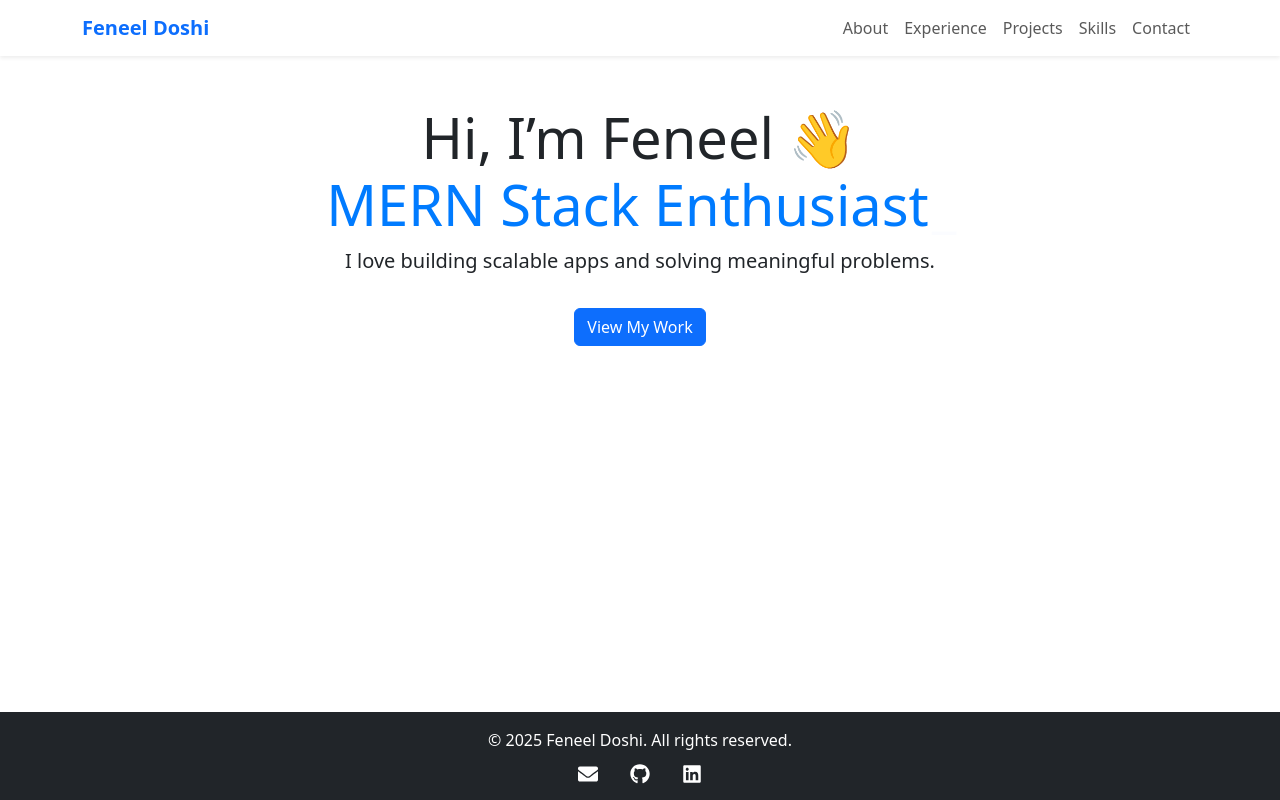
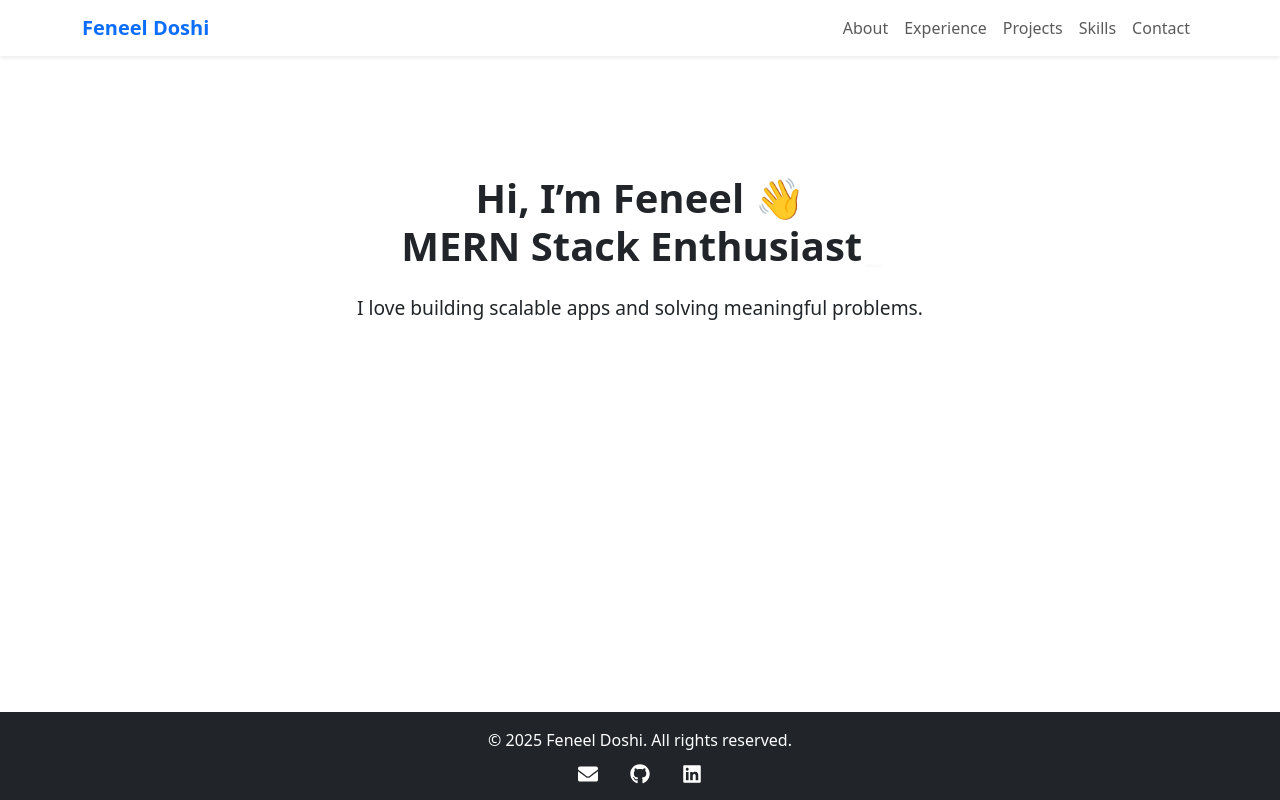
Before and after one commit to feneel/feneel.github.io, a Next.js app: page / in a window 1280 px wide. Built offline with nearby package versions, Linux system fonts and the light colour scheme.

Commit message:
Adding in styling for Landing page and updating css modules

```diff
--- a/app/page.module.css
+++ b/app/page.module.css
@@ -1,168 +1,48 @@
-.page {
-  --gray-rgb: 0, 0, 0;
-  --gray-alpha-200: rgba(var(--gray-rgb), 0.08);
-  --gray-alpha-100: rgba(var(--gray-rgb), 0.05);
-
-  --button-primary-hover: #383838;
-  --button-secondary-hover: #f2f2f2;
-
-  display: grid;
-  grid-template-rows: 20px 1fr 20px;
+.hero {
+  display: flex;
   align-items: center;
-  justify-items: center;
-  min-height: 100svh;
-  padding: 80px;
-  gap: 64px;
-  font-family: var(--font-geist-sans);
+  justify-content: center;
+  padding: 5rem 1rem;
+  background-color: var(--bg-light);
+  text-align: center;
+  min-height: 60vh;
 }
 
-@media (prefers-color-scheme: dark) {
-  .page {
-    --gray-rgb: 255, 255, 255;
-    --gray-alpha-200: rgba(var(--gray-rgb), 0.145);
-    --gray-alpha-100: rgba(var(--gray-rgb), 0.06);
-
-    --button-primary-hover: #ccc;
-    --button-secondary-hover: #1a1a1a;
-  }
+.textWrapper {
+  max-width: 800px;
 }
 
-.main {
-  display: flex;
-  flex-direction: column;
-  gap: 32px;
-  grid-row-start: 2;
+.heading {
+  font-size: 2.5rem;
+  font-weight: 700;
+  color: var(--primary);
 }
 
-.main ol {
-  font-family: var(--font-geist-mono);
-  padding-left: 0;
-  margin: 0;
-  font-size: 14px;
-  line-height: 24px;
-  letter-spacing: -0.01em;
-  list-style-position: inside;
-}
-
-.main li:not(:last-of-type) {
-  margin-bottom: 8px;
-}
-
-.main code {
-  font-family: inherit;
-  background: var(--gray-alpha-100);
-  padding: 2px 4px;
-  border-radius: 4px;
+.typewriter {
+  color: var(--strong);
   font-weight: 600;
 }
 
-.ctas {
-  display: flex;
-  gap: 16px;
+.subtext {
+  margin-top: 1.5rem;
+  font-size: 1.2rem;
+  color: var(--primary);
 }
 
-.ctas a {
-  appearance: none;
-  border-radius: 128px;
-  height: 48px;
-  padding: 0 20px;
+.ctaButton {
+  display: inline-block;
+  margin-top: 2rem;
+  padding: 0.75rem 1.5rem;
+  background-color: var(--accent);
+  color: white;
+  font-weight: 600;
   border: none;
-  border: 1px solid transparent;
-  transition:
-    background 0.2s,
-    color 0.2s,
-    border-color 0.2s;
-  cursor: pointer;
-  display: flex;
-  align-items: center;
-  justify-content: center;
-  font-size: 16px;
-  line-height: 20px;
-  font-weight: 500;
+  border-radius: 5px;
+  text-decoration: none;
+  transition: background-color 0.3s ease;
 }
 
-a.primary {
-  background: var(--foreground);
-  color: var(--background);
-  gap: 8px;
+.ctaButton:hover {
+  background-color: var(--strong);
+  color: white;
 }
-
-a.secondary {
-  border-color: var(--gray-alpha-200);
-  min-width: 158px;
-}
-
-.footer {
-  grid-row-start: 3;
-  display: flex;
-  gap: 24px;
-}
-
-.footer a {
-  display: flex;
-  align-items: center;
-  gap: 8px;
-}
-
-.footer img {
-  flex-shrink: 0;
-}
-
-/* Enable hover only on non-touch devices */
-@media (hover: hover) and (pointer: fine) {
-  a.primary:hover {
-    background: var(--button-primary-hover);
-    border-color: transparent;
-  }
-
-  a.secondary:hover {
-    background: var(--button-secondary-hover);
-    border-color: transparent;
-  }
-
-  .footer a:hover {
-    text-decoration: underline;
-    text-underline-offset: 4px;
-  }
-}
-
-@media (max-width: 600px) {
-  .page {
-    padding: 32px;
-    padding-bottom: 80px;
-  }
-
-  .main {
-    align-items: center;
-  }
-
-  .main ol {
-    text-align: center;
-  }
-
-  .ctas {
-    flex-direction: column;
-  }
-
-  .ctas a {
-    font-size: 14px;
-    height: 40px;
-    padding: 0 16px;
-  }
-
-  a.secondary {
-    min-width: auto;
-  }
-
-  .footer {
-    flex-wrap: wrap;
-    align-items: center;
-    justify-content: center;
-  }
-}
-
-@media (prefers-color-scheme: dark) {
-  .logo {
-    filter: invert();
-  }
-}
--- a/app/page.tsx
+++ b/app/page.tsx
@@ -1,19 +1,20 @@
-'use client'
-import { Typewriter } from 'react-simple-typewriter';
+"use client";
+import { Typewriter } from "react-simple-typewriter";
+import styles from "./page.module.css";
 
 export default function Home() {
   return (
-    <div className="container text-center py-5" data-aos="fade-up">
-      <h1 className="display-4">
-        Hi, I’m Feneel 👋<br />
-        <span style={{ color: '#007bff' }}>
+    <section className={styles.hero} data-aos="fade-up">
+      <div className={styles.textWrapper}>
+        <h1 className={styles.heading}>
+          Hi, I’m Feneel 👋
+          <br />
+          <span className={styles.typewriter}>
             <Typewriter
               words={[
-
-              'Full-Stack Developer',
-              'MERN Stack Enthusiast',
-              'Always learning'
-
+                "Full-Stack Developer",
+                "MERN Stack Enthusiast",
+                "Always learning",
               ]}
               loop={0}
               cursor
@@ -24,8 +25,13 @@ export default function Home() {
             />
           </span>
         </h1>
-      <p className="lead">I love building scalable apps and solving meaningful problems.</p>
-      <a href="/projects" className="btn btn-primary mt-3">View My Work</a>
+        <p className={styles.subtext}>
+          I love building scalable apps and solving meaningful problems.
+        </p>
+        <a href="/projects" className={styles.ctaButton}>
+          View My Work
+        </a>
       </div>
+    </section>
   );
 }
```
Lines whose indentation alone changed are shown as unchanged.
